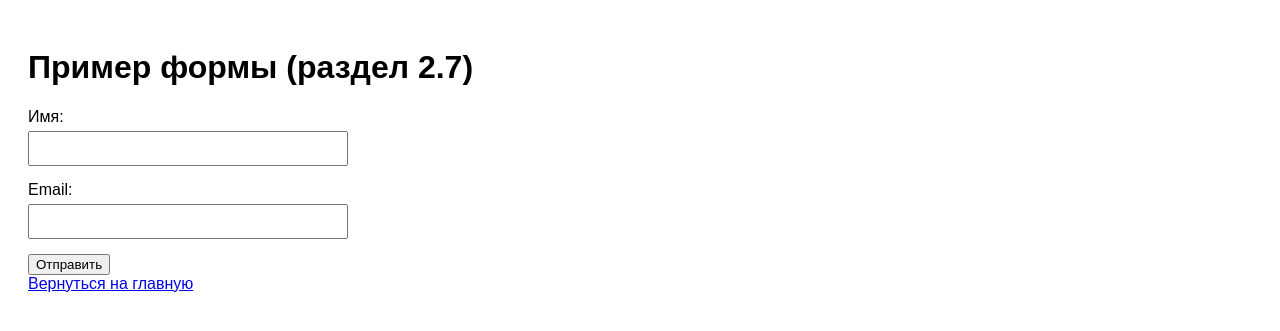
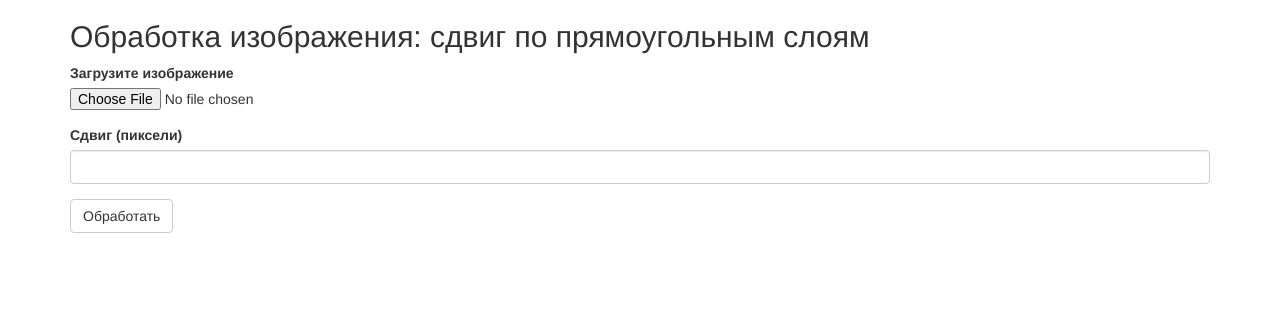
Before and after one commit to Platon-KH/flask-lab-1, a Flask app: template flaskapp/templates/from_example.html in a window 1280 px wide. Shown: the top 331 px of the page. Run offline with Flask 3, Linux system fonts and the light colour scheme; the template is opened without the code that fills it: values that come from a table or form of the project are taken from there, others are empty; some libraries are stand-ins or nearby versions.

Commit message:
Update from_example.html

```diff
--- a/flaskapp/templates/from_example.html
+++ b/flaskapp/templates/from_example.html
@@ -1,27 +1,12 @@
-<!DOCTYPE html>
-<html>
-<head>
-    <title>Пример форм (2.7)</title>
-    <style>
-        body { font-family: Arial; padding: 20px; }
-        .form-group { margin: 15px 0; }
-        label { display: block; margin-bottom: 5px; }
-        input { padding: 8px; width: 300px; }
-    </style>
-</head>
-<body>
-    <h1>Пример формы (раздел 2.7)</h1>
-    <form method="POST">
-        <div class="form-group">
-            <label>Имя:</label>
-            <input type="text" name="name" required>
-        </div>
-        <div class="form-group">
-            <label>Email:</label>
-            <input type="email" name="email" required>
-        </div>
-        <button type="submit">Отправить</button>
-    </form>
-    <a href="/">Вернуться на главную</a>
-</body>
-</html>
+<!-- templates/form_example.html -->
+{% extends "bootstrap/base.html" %}
+{% import "bootstrap/wtf.html" as wtf %}
+
+{% block title %}Вариант 20: Сдвиг по прямоугольным слоям{% endblock %}
+
+{% block content %}
+<div class="container mt-4">
+  <h2>Обработка изображения: сдвиг по прямоугольным слоям</h2>
+  {{ wtf.quick_form(form, method='post', enctype='multipart/form-data') }}
+</div>
+{% endblock %}
```
